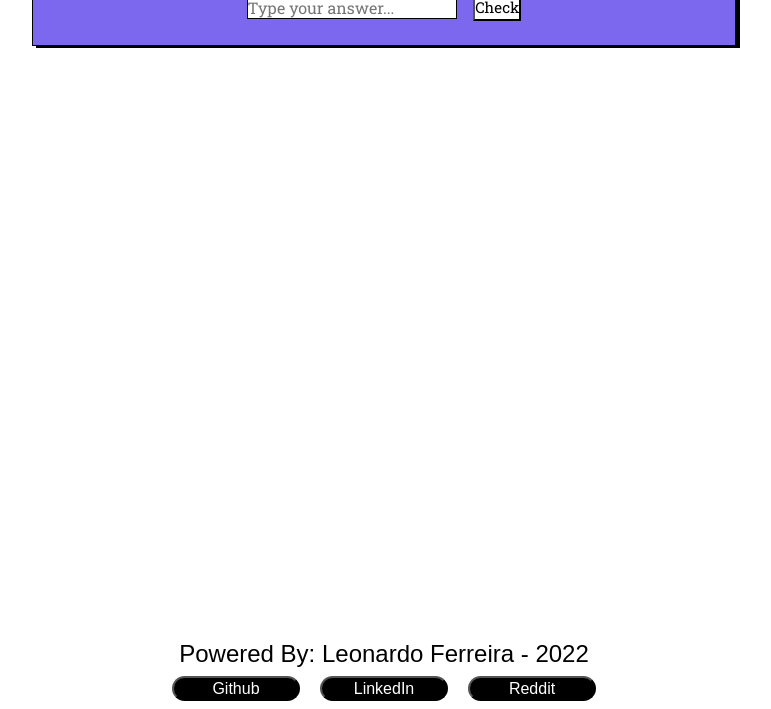
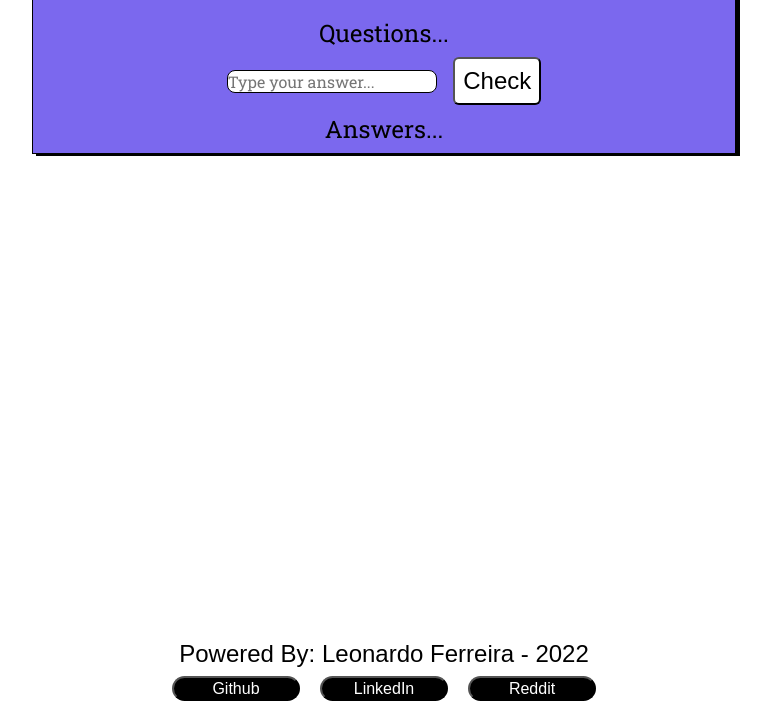
Before and after one commit to Leoff00/Enigmatic, a plain HTML site: page index.html in a window 1280 px wide. Shown: the part 91-800 px from the top of the page, without its empty margins (256-1027 px from the left). Drawn offline with Linux system fonts and the light colour scheme.

Commit message:
fix: refactoring html and css structure

```diff
--- a/index.html
+++ b/index.html
@@ -2,7 +2,6 @@
 <html lang="pt-br">
   <head>
     <link rel="stylesheet" href="./style.css" />
-    <script src="script.js"></script>
     <meta charset="UTF-8" />
     <meta name="viewport" content="width=device-width, initial-scale=1.0" />
     <title>Enigmatic</title>
@@ -12,25 +11,21 @@
       <header>
         <div class="title">Welcome to Enigmatic!</div>
       </header>
+      <p class="questionParagraph" id="question">Questions...</p>
       <div class="inputsContainer">
         <input
           class="txtInput"
           type="text"
-          id="data"
-          required="true"
+          id="txtInput"
           placeholder="Type your answer..."
         />
-        <input
-          class="btnInput"
-          type="submit"
-          onclick="show()"
-          id="btn"
-          value="Check"
-        />
+        <button class="btnSubmit" type="submit" id="btnSubmit">Check</button>
       </div>
 
-      <div class="answerContainer" id="position"></div>
-      <p id="answer"></p>
+      <div class="answerContainer">
+        <p id="answer">Answers...</p>
+        <p id="successMessage"></p>
+      </div>
     </div>
     <footer>
       <p class="author">Powered By: Leonardo Ferreira - 2022</p>
@@ -63,4 +58,5 @@
       </div>
     </footer>
   </body>
+  <script defer src="script.js"></script>
 </html>
--- a/style.css
+++ b/style.css
@@ -1,5 +1,3 @@
-@charset 'UTF-8';
-
 @import url("https://fonts.googleapis.com/css2?family=Roboto+Slab:wght@300;400&display=swap");
 
 * {
@@ -23,7 +21,7 @@ header {
   display: flex;
   align-items: center;
   justify-content: center;
-  margin: auto;
+  margin: 24px auto;
 }
 
 .title {
@@ -36,35 +34,44 @@ header {
   margin: 8px auto;
 }
 
+.questionParagraph {
+  text-align: center;
+  font-size: 24px;
+}
+
 .inputsContainer {
   display: flex;
   align-items: center;
   justify-content: center;
   gap: 16px;
-  margin: 24px auto;
+  margin: 8px auto;
 }
 
 .txtInput {
   width: 30%;
   height: 20%;
   font-size: 16px;
+  border-radius: 8px;
   border: #000 1.5px solid;
 }
-
-.btnInput {
-  height: 28px;
-  font-size: 15px;
+.btnSubmit {
+  font-size: 24px;
   color: #000;
   background-color: #fff;
+  border-radius: 6px;
+  padding: 8px;
+  font-family: Arial, Helvetica, sans-serif;
 }
 .answerContainer {
   display: flex;
   align-items: center;
   justify-content: center;
-  height: 20%;
+  flex-direction: column;
+  margin: 8px auto;
 }
 
 .answerContainer > p {
+  font-size: 24px;
   text-align: center;
 }
 
```
